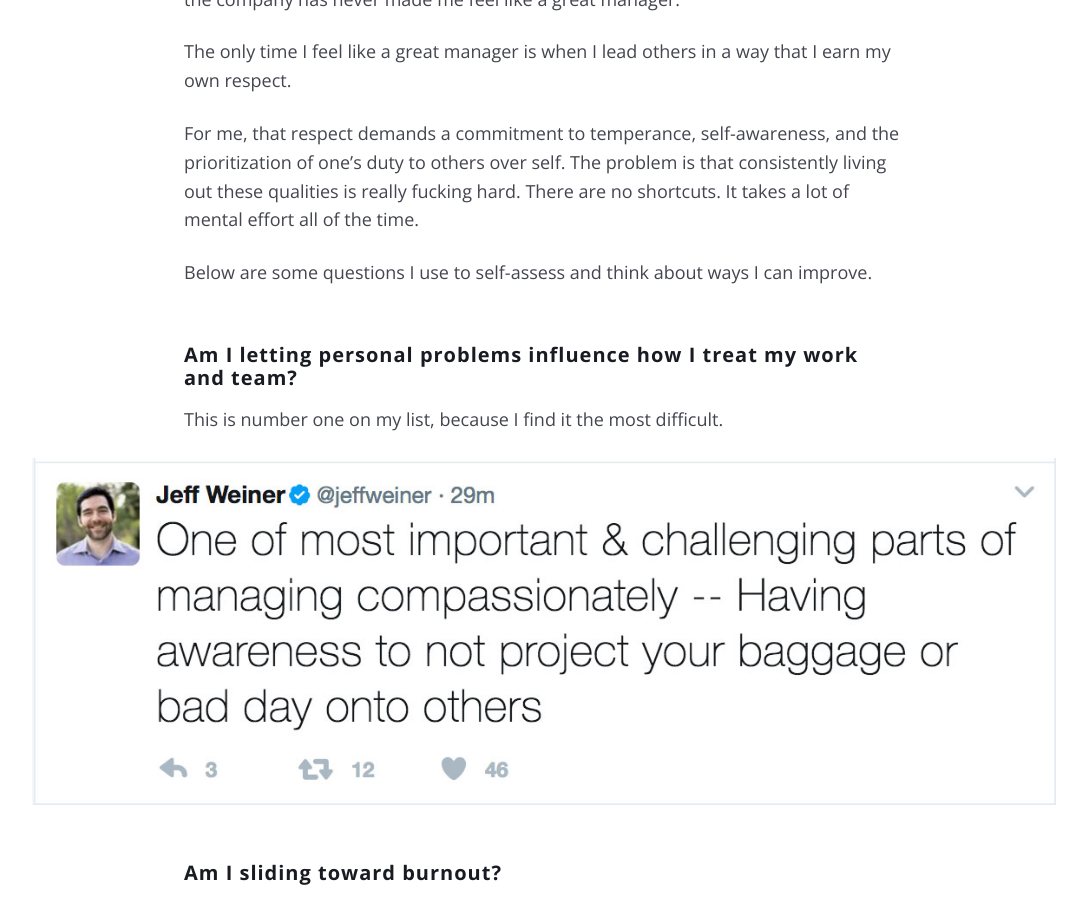
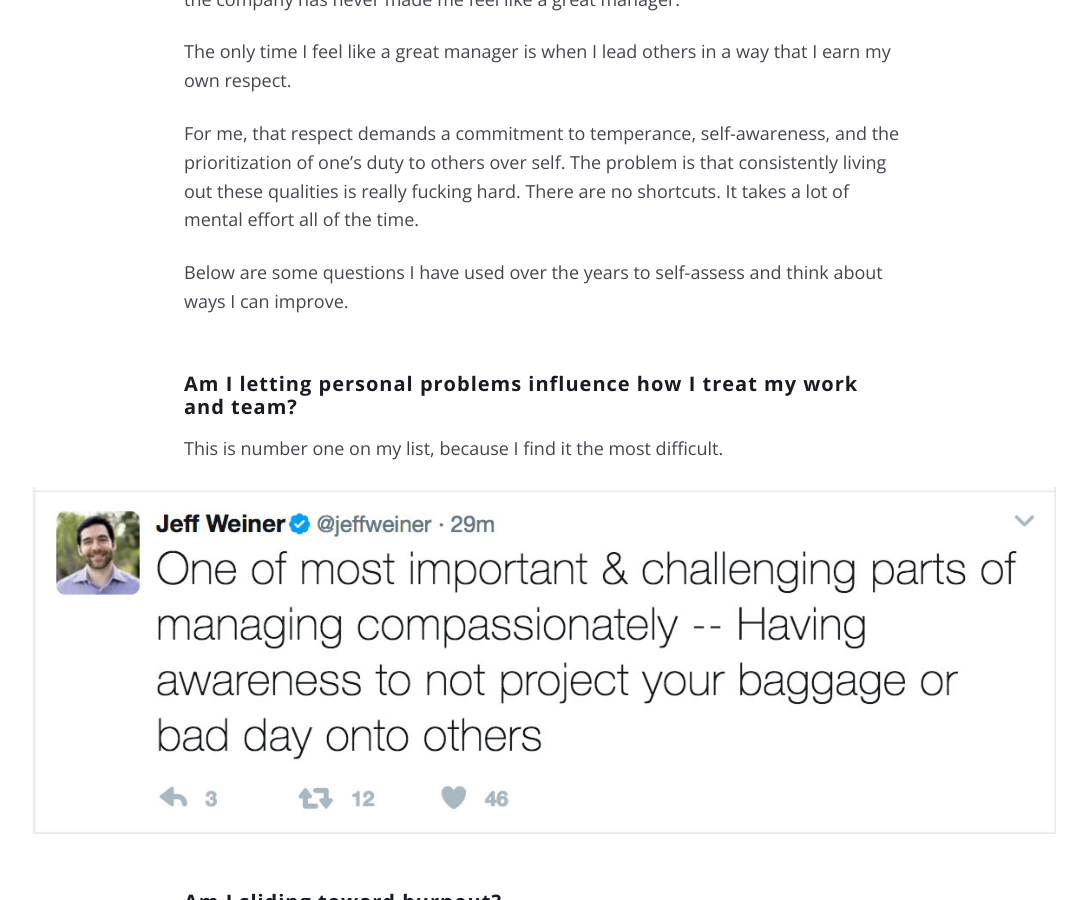
Before and after one commit to mcknightlabs/rtmup, a Jekyll site: the page built from _posts/goal/2017-03-05-management.md, in a window 1280 px wide and 900 px high, scrolled down 878 px. Shown: the whole window, without its empty margins (96-1183 px from the left). Built offline with Jekyll 4.4.1, drawn with Linux system fonts in a browser that asks for light colours; comment, search, counter and statistics services are not loaded.

Commit message:
updates management post

```diff
--- a/_posts/goal/2017-03-05-management.md
+++ b/_posts/goal/2017-03-05-management.md
@@ -24,7 +24,7 @@ The only time I feel like a great manager is when I lead others in a way that I
 
 For me, that respect demands a commitment to temperance, self-awareness, and the prioritization of one's duty to others over self. The problem is that consistently living out these qualities is really fucking hard. There are no shortcuts. It takes a lot of mental effort all of the time.
 
-Below are some questions I use to self-assess and think about ways I can improve.
+Below are some questions I have used over the years to self-assess and think about ways I can improve.
 
 ### Am I letting personal problems influence how I treat my work and team?
 This is number one on my list, because I find it the most difficult.
```
